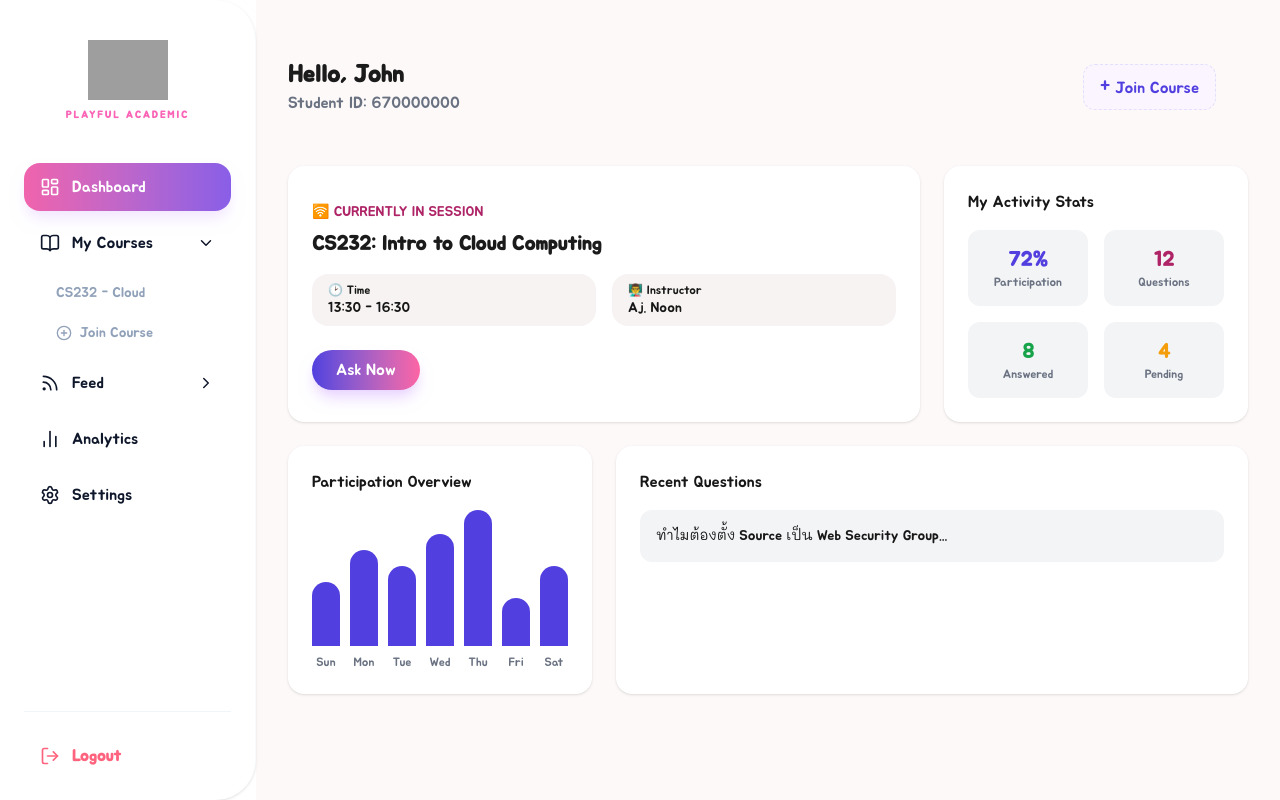
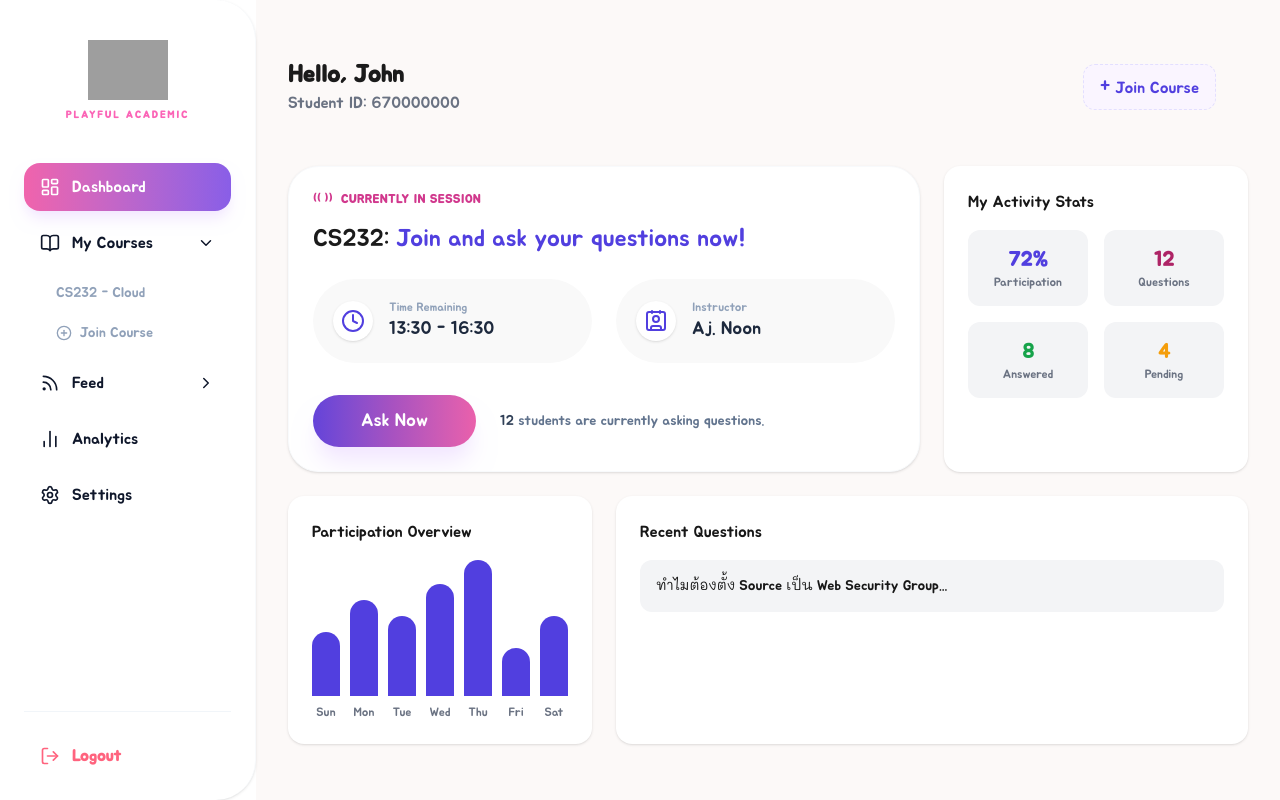
Before and after one commit to Gummy-168/CS232-Project-AWS-07, a Next.js app in the folder frontend/: page /student/dashboard in a window 1280 px wide. Built offline with nearby package versions, Linux system fonts and the light colour scheme; grey boxes are pictures that could not be loaded.

Commit message:
fix student dashboard

```diff
--- a/frontend/app/student/courses/page.tsx
+++ b/frontend/app/student/courses/page.tsx
@@ -117,7 +117,6 @@ export default function StudentClass() {
       </div>
     </div>
 
-    {/* 3.2 Instructor */}
     <div className="flex items-center gap-4 bg-[#F9F9F9] p-6 rounded-full">
 
         <Contact size={24} className="text-[#513FDF]" />
--- a/frontend/app/student/dashboard/page.tsx
+++ b/frontend/app/student/dashboard/page.tsx
@@ -2,6 +2,12 @@
 import { useEffect, useState } from "react";
 import AskModal from "../../components/askmodal";
 import JoinCourse from "../../components/joincourse";
+import {
+  Search,
+  Bell,
+  Contact,
+  Clock,
+} from 'lucide-react';
 
 // mock data
 const fetchDashboardData = async () => {
@@ -78,36 +84,60 @@ export default function Dashboard() {
         {/* Card Section */}
         <div className="grid grid-cols-3 gap-6">
 
-          {/* Current Session */}
-          <div className="col-span-2 bg-white p-6 rounded-2xl shadow">
-            <p className="mt-3 text-[#AE2466] text-sm mb-2">
-              🛜 CURRENTLY IN SESSION
-            </p>
+      {/* Current Session */}
+      <section className="col-span-2 bg-white rounded-[30px] p-6 shadow border border-slate-50 overflow-hidden relative text-left">
 
-            <h3 className="text-xl text-[#1B1B1B] font-semibold mb-4">
-              {data.session.title}
-            </h3>
+        <div className="flex items-center gap-2 mb-4 text-[#D1388D] text-xs font-semibold tracking-wider uppercase">
+          <span className="text-[10px]">(( ))</span>
+          CURRENTLY IN SESSION
+        </div>
 
-            <div className="flex gap-4">
-              <div className="flex-1 bg-[#F6F3F2] px-4 py-2 rounded-2xl text-sm">
-                <p className="text-xs">🕑 Time</p>
+        <h2 className="text-2xl  mb-6">
+          <span className="text-[#1B1B1B]">{data.session.title.split(':')[0]}: </span>
+          <span className="text-[#513FDF]">Join and ask your questions now!</span>
+        </h2>
+
+
+        <div className="grid grid-cols-2 gap-6 mb-8">
+          <div className="flex items-center gap-4 bg-[#F9F9F9] p-5 rounded-full">
+            <div className="bg-white p-2 rounded-full shadow-sm">
+              <Clock size={24} className="text-[#513FDF]" />
+            </div>
+            <div>
+              <p className="text-xs text-slate-400 font-medium">Time Remaining</p>
+              <p className="text-lg text-slate-800">
                 {data.session.time}
-              </div>
-              <div className="flex-1 bg-[#F6F3F2] px-4 py-2 rounded-2xl text-sm">
-                <p className="text-xs">👨‍🏫 Instructor</p>
-                {data.session.instructor}
-              </div>
+              </p>
             </div>
+          </div>
 
-            <button
-              onClick={() => setOpen(true)}
-              className="bg-gradient-to-r from-[#513FDF] to-[#FD64A4] text-white px-6 mt-6 py-2 rounded-full shadow-lg shadow-purple-200 hover:scale-105 transition-transform"
-            >
-              Ask Now
-            </button>
 
-      <AskModal isOpen={open} onClose={() => setOpen(false)} />
+          <div className="flex items-center gap-4 bg-[#F9F9F9] p-5 rounded-full">
+            <div className="bg-white p-2 rounded-full shadow-sm">
+              <Contact size={24} className="text-[#513FDF]" />
+            </div>
+            <div>
+              <p className="text-xs text-slate-400 font-medium">Instructor</p>
+              <p className="text-lg text-slate-800">{data.session.instructor}</p>
+            </div>
           </div>
+        </div>
+
+        {/* Footer */}
+        <div className="flex items-center gap-6">
+          <button
+            onClick={() => setOpen(true)}
+            className="bg-gradient-to-r from-[#6443D9] via-[#A952C0] to-[#EA60AB] text-white px-12 py-3 rounded-full text-lg shadow-xl shadow-purple-100 hover:scale-105 active:scale-95 transition-all"
+          >
+            Ask Now
+          </button>
+          <p className="text-sm text-slate-500 font-medium">
+            <span className=" text-slate-700">12</span> students are currently asking questions.
+          </p>
+        </div>
+
+        <AskModal isOpen={open} onClose={() => setOpen(false)} />
+      </section>
 
           {/* Stats */}
           <div className="bg-white p-6 rounded-2xl shadow">
```
